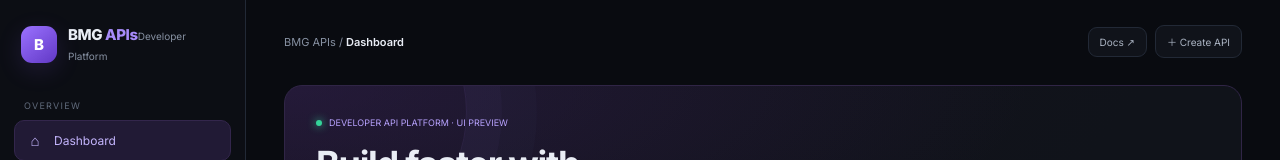
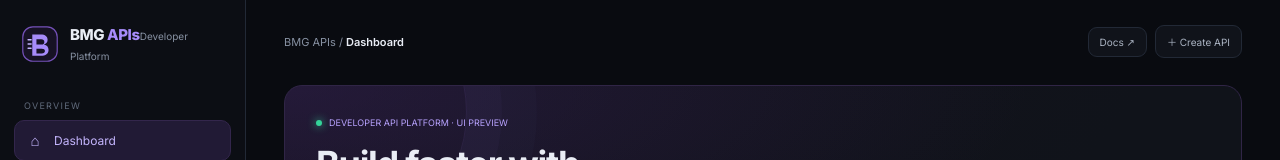
Before and after one commit to T7-T7/Bmg-Apis, a Next.js app: page / in a window 1280 px wide. Shown: the top 160 px of the page. Built offline with nearby package versions, Linux system fonts and the light colour scheme.

Commit message:
Improve BMG APIs branding and TypeScript compatibility: components/app-shell.tsx

```diff
--- a/components/app-shell.tsx
+++ b/components/app-shell.tsx
@@ -1,5 +1,6 @@
 "use client";
 
+import Image from "next/image";
 import Link from "next/link";
 import { usePathname } from "next/navigation";
 import { useState, type ReactNode } from "react";
@@ -30,7 +31,7 @@ export default function AppShell({ children }: Readonly<{ children: ReactNode }>
     <div className="shell">
       <aside className={`sidebar ${menuOpen ? "open" : ""}`}>
         <Link className="brand" href="/" onClick={() => setMenuOpen(false)}>
-          <span className="brand-mark" aria-hidden="true">B</span>
+          <Image className="brand-mark-image" src="/bmg-apis-mark.svg" width={38} height={38} alt="" priority />
           <span className="brand-copy">
             <span className="brand-title">BMG <span>APIs</span></span>
             <span className="brand-sub">Developer Platform</span>
```
